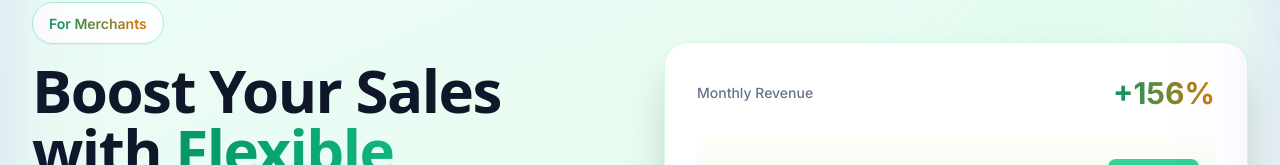
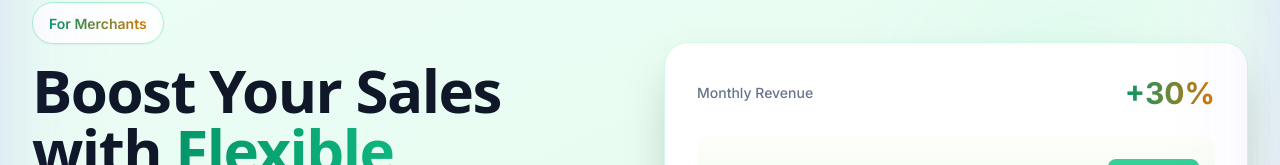
Before and after one commit to kishoremk05/bnplWebsite, a React (Vite) app: page /merchants in a window 1280 px wide. Shown: the part 174-339 px from the top of the page. Built offline with nearby package versions, Linux system fonts and the light colour scheme; no server answers; the HTML template or start-up script is replaced by a standard one.

Commit message:
feat: create a new Merchants page to showcase flexible payment solutions and their benefits for businesses.

```diff
--- a/src/pages/Merchants.tsx
+++ b/src/pages/Merchants.tsx
@@ -92,7 +92,7 @@ const Merchants = () => {
                   <div className="space-y-6">
                     <div className="flex items-center justify-between">
                       <span className="text-sm text-muted-foreground font-medium">Monthly Revenue</span>
-                      <span className="text-3xl font-bold bg-gradient-to-r from-emerald-600 to-amber-600 bg-clip-text text-transparent">+156%</span>
+                      <span className="text-3xl font-bold bg-gradient-to-r from-emerald-600 to-amber-600 bg-clip-text text-transparent">+30%</span>
                     </div>
                     <div className="h-48 bg-gradient-to-t from-emerald-100 to-amber-50/30 rounded-xl flex items-end justify-around p-4 gap-2">
                       {[40, 55, 70, 85, 95].map((height, i) => (
@@ -205,7 +205,7 @@ const Merchants = () => {
             <div className="space-y-8">
               {[
                 { step: "1", title: "Apply & Get Approved", description: "Complete our simple merchant application. Most merchants are approved within 24 hours." },
-                { step: "2", title: "Integrate Your Platform", description: "Choose from our API, Shopify plugin, or POS integrations. Our team will guide you through setup." },
+                { step: "2", title: "Integrate Your Platform", description: "Choose from our API or POS integrations. Our team will guide you through setup." },
                 { step: "3", title: "Start Offering Flexible Payments", description: "Your customers can now split payments into 4 interest-free installments at checkout." }
               ].map((item, index) => (
                 <motion.div
```
